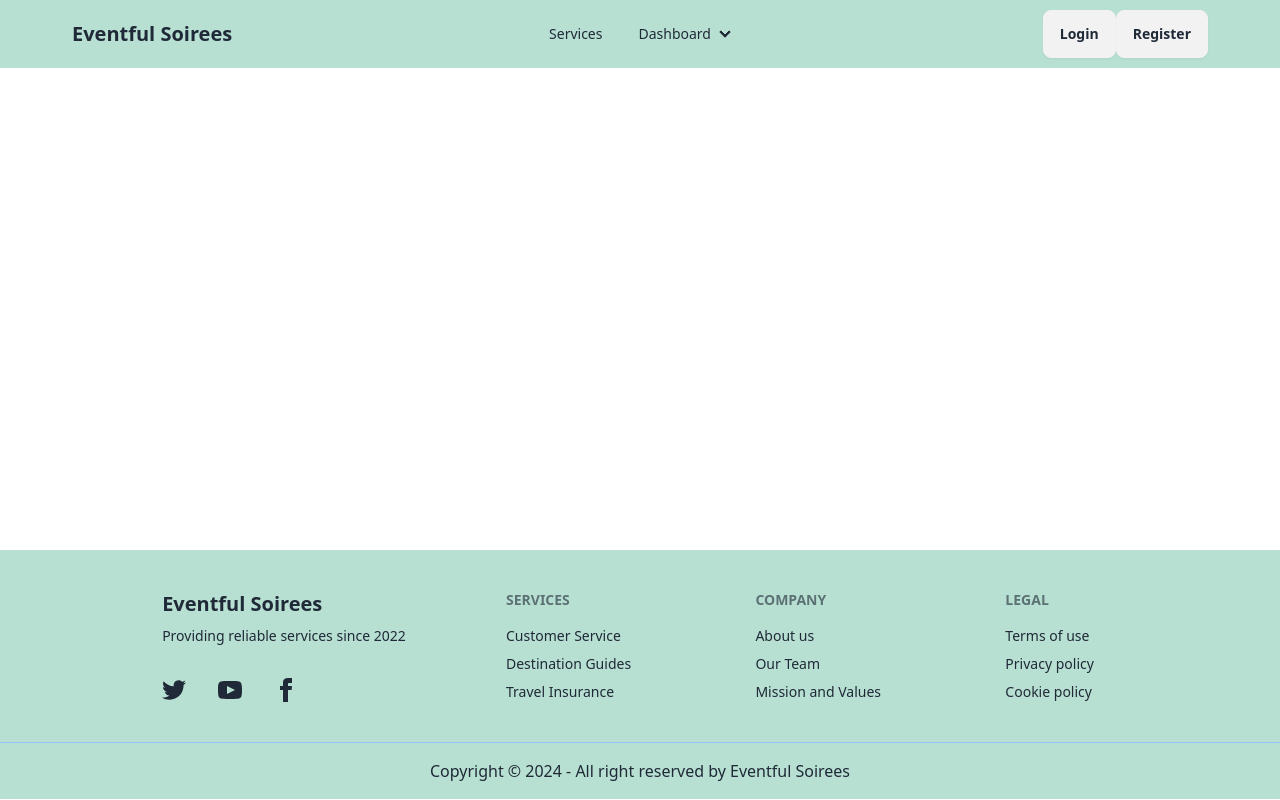
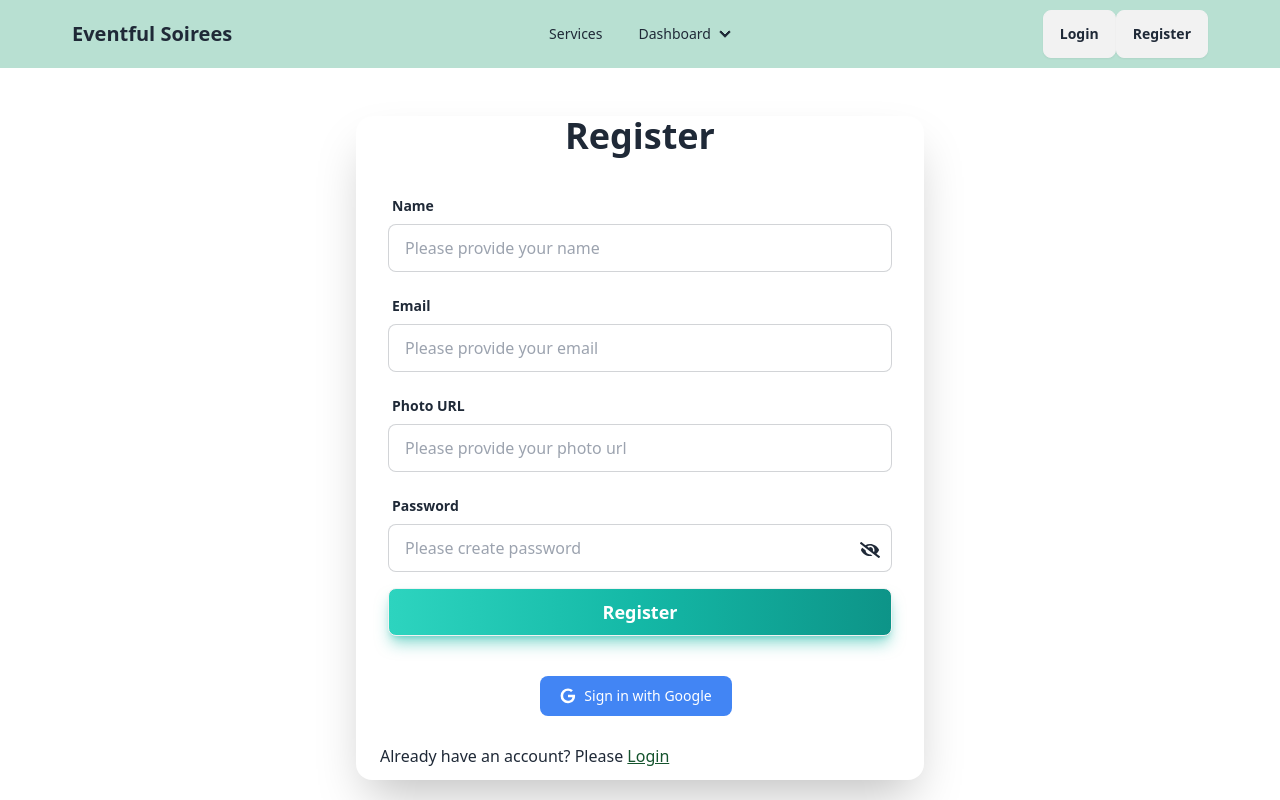
Before and after one commit to shuvo339/EventfulSoirees-Client, a React (Vite) app: page /register in a window 1280 px wide. Shown: the top 800 px of the page. Built offline with nearby package versions, Linux system fonts and the light colour scheme; no server answers.

Commit message:
register page added

```diff
--- a/src/pages/Register/Register.jsx
+++ b/src/pages/Register/Register.jsx
@@ -1,10 +1,149 @@
+import { useState } from "react";
+import toast from "react-hot-toast";
+import { FaEye, FaEyeSlash } from "react-icons/fa";
+import { Link, useNavigate } from "react-router-dom";
+import UseAuth from "../../hooks/UseAuth";
 
 const Register = () => {
+    const { googleLogin} = UseAuth();
+    const [showPassword, setShowPassword] = useState(false);
+    const navigate = useNavigate();
+    const { createUser, profileUpdate, logOut} = UseAuth();
+    const handleRegister = (e) => {
+      e.preventDefault();
+      const form = e.target;
+      const name = form.name.value;
+      const email = form.email.value;
+      const photo = form.photo.value;
+      const password = form.password.value;
+
+      if (password.length < 6) {
+        toast.error("Password should be at least 6 characters");
+        return;
+      }
+      if (!/(?=.*[A-Z])/.test(password)) {
+        toast.error("Password must have an uppercase letter");
+        return;
+      }
+      if (!/(?=.*[a-z])/.test(password)) {
+        toast.error("Password must have an lowercase letter");
+        return;
+      }
+      createUser(email, password)
+        .then((res) => {
+          if (res.user) {
+            toast.success("User Created Successfully");
+            profileUpdate(name, photo)
+              if(res.user){
+                setTimeout(()=>{
+                  logOut();
+                  navigate("/login");
+                }, 3000)
+              }
+          }
+        })
+        .catch((error) => {
+          toast.error(error.message.split(":")[1]);
+        });
+    };
+
+    const handleGoogleLogin=()=>{
+        googleLogin()
+        .then(()=>{
+          toast.success("You have logged in successfully")
+          setTimeout(()=>{
+            navigate(location?.state ? location.state : '/')
+          }, 3000)
+        })
+        .catch(error=>{
+          toast.error(error.message.split(":")[1])
+       })
+      }
     return (
-        <div>
+      <div className="card shrink-0 w-3/4 md:w-1/2 mx-auto shadow-2xl bg-base-100 mb-2 mt-12">
+        <h2 className="text-2xl md:text-4xl font-semibold text-center">
+          Register
+        </h2>
+        <form onSubmit={handleRegister} className="card-body space-y-2">
+          <div className="form-control">
+            <label className="label">
+              <span className="label-text font-bold">Name</span>
+            </label>
+            <input
+              type="text"
+              name="name"
+              placeholder="Please provide your name"
+              className="input input-bordered"
+              required
+            />
+          </div>
+          <div className="form-control">
+            <label className="label">
+              <span className="label-text font-bold">Email</span>
+            </label>
+            <input
+              type="email"
+              name="email"
+              placeholder="Please provide your email"
+              className="input input-bordered"
+              required
+            />
+          </div>
+          <div className="form-control">
+            <label className="label">
+              <span className="label-text font-bold">Photo URL</span>
+            </label>
+            <input
+              type="text"
+              name="photo"
+              placeholder="Please provide your photo url"
+              className="input input-bordered"
+            />
+          </div>
+          <div className="form-control">
+            <label className="label">
+              <span className="label-text font-bold">Password</span>
+            </label>
+            <div className="relative">
+              <input
+                type={showPassword ? "text" : "password"}
+                name="password"
+                placeholder="Please create password"
+                className="input input-bordered w-full"
+                required
+              />
+              <span
+                className="absolute top-1/3 right-3 text-xl"
+                onClick={() => setShowPassword(!showPassword)}
+              >
+                {showPassword ? <FaEye /> : <FaEyeSlash />}
+              </span>
+            </div>
+          </div>
+          <div className="form-control mt-6">
+            <button className="btn text-white text-lg font-semibold bg-gradient-to-r from-teal-400 via-teal-500 to-teal-600 hover:bg-gradient-to-br focus:ring-4 focus:outline-none focus:ring-teal-300 dark:focus:ring-teal-800 shadow-lg shadow-teal-500/50 dark:shadow-lg dark:shadow-teal-800/80">
+              Register
+            </button>
+          </div>
+        </form>
+        <div className="flex justify-around my-2">
+            {/* google  */}
+            <button onClick={handleGoogleLogin} type="button" className="text-white bg-[#4285F4] hover:bg-[#4285F4]/90 focus:ring-4 focus:outline-none focus:ring-[#4285F4]/50 font-medium rounded-lg text-sm px-5 py-2.5 text-center inline-flex items-center dark:focus:ring-[#4285F4]/55 me-2 mb-2">
+                <svg className="w-4 h-4 me-2" aria-hidden="true" xmlns="http://www.w3.org/2000/svg" fill="currentColor" viewBox="0 0 18 19">
+                <path fillRule="evenodd" d="M8.842 18.083a8.8 8.8 0 0 1-8.65-8.948 8.841 8.841 0 0 1 8.8-8.652h.153a8.464 8.464 0 0 1 5.7 2.257l-2.193 2.038A5.27 5.27 0 0 0 9.09 3.4a5.882 5.882 0 0 0-.2 11.76h.124a5.091 5.091 0 0 0 5.248-4.057L14.3 11H9V8h8.34c.066.543.095 1.09.088 1.636-.086 5.053-3.463 8.449-8.4 8.449l-.186-.002Z" clipRule="evenodd"/>
+                </svg>
+            Sign in with Google
+            </button>
+            </div>
 
-        </div>
+        <p className="py-3 px-6">
+          Already have an account? Please{" "}
+          <Link className="text-green-900 font-medium underline" to="/login">
+            Login
+          </Link>
+        </p>
+      </div>
     );
-};
+  };
 
 export default Register;
```
